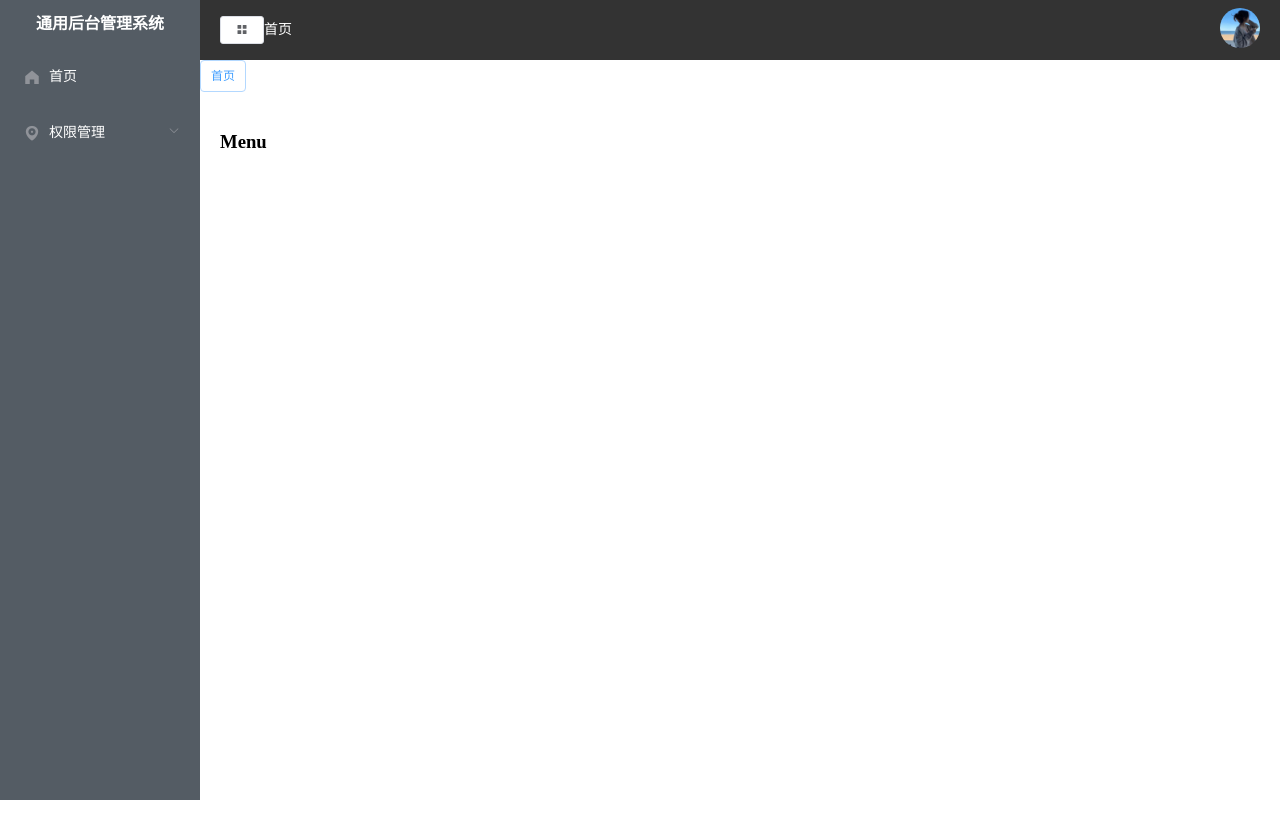
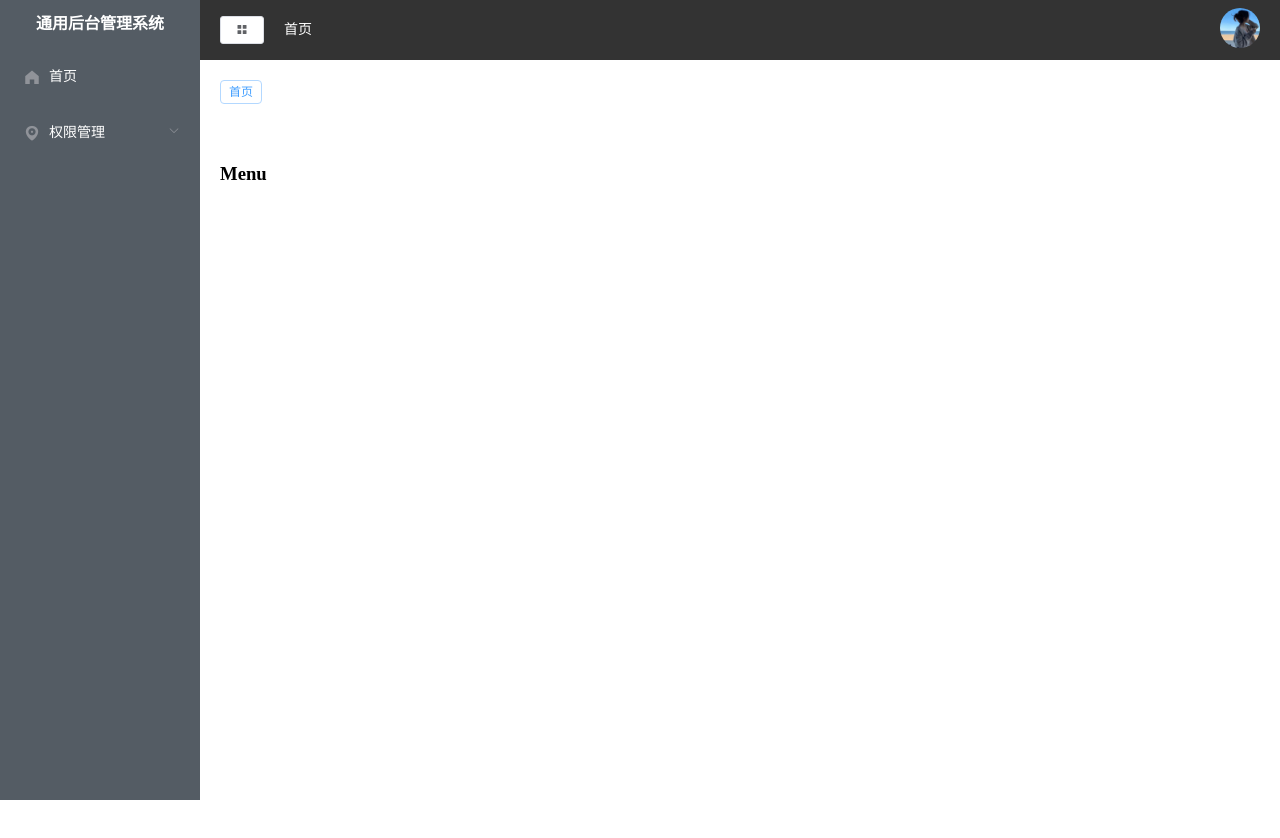
Before and after one commit to KonglxGiThub/20230407_X_VUE, a Vue app in the folder my-app/: page /#/menu in a window 1280 px wide. Shown: the top 838 px of the page. Built offline with nearby package versions, Linux system fonts and the light colour scheme.

Commit message:
tag删除，跳转，样式

```diff
--- a/my-app/src/components/CommonHeader.vue
+++ b/my-app/src/components/CommonHeader.vue
@@ -5,6 +5,7 @@
         icon="el-icon-menu"
         @click="handleIsCollapse"
         size="mini"
+        style="margin-right: 20px"
       ></el-button>
       <!-- 面包屑 -->
       <el-breadcrumb separator="/">
--- a/my-app/src/components/CommonTag.vue
+++ b/my-app/src/components/CommonTag.vue
@@ -1,26 +1,71 @@
 <template>
   <div class="tag-content">
     <el-tag
-      v-for="item in tagList"
+    size="small"
+      v-for="(item, index) in tagList"
       :key="item.label"
       :closable="item.name !== 'home'"
       :effect="item.name === $route.name ? 'dark' : 'plain'"
+      @click="changeTag(item)"
+      @close="handleClose(item, index)"
     >
       {{ item.label }}
     </el-tag>
   </div>
 </template>
 <script>
-import { mapState } from "vuex";
+import { mapState, mapMutations } from "vuex";
 export default {
   name: "CommonTag",
   data() {
     return {};
   },
+  methods: {
+    ...mapMutations(["closeTag"]),
+
+    //点击删除标签
+    handleClose(item, index) {
+      //
+      //const length = this.tagList.length -1
+      //this.$store.commit('')
+
+      //调用store中的mutations
+      this.closeTag(item);
+      const length = this.tagList.length;
+      //删除之后的跳转功能
+      //1、如果要删除的tag不是当前高亮选中的路由，不做处理
+      if (item.name !== this.$route.name) {
+        return;
+      }
+      //2、如果要删除的tag和length相等，表示删除的是最后一项，自动向左移动，跳转到前一级
+      if (index === length) {
+        this.$router.push({ name: this.tagList[index - 1].name });
+      }
+      //3、如果要删除的tag是中间的，自动向后移动，跳转到后一级
+      else {
+        this.$router.push({ name: this.tagList[index].name });
+      }
+    },
+
+    //点击tag跳转页面
+    changeTag(item) {
+      //this.$router.push('/home')
+      this.$router.push({ name: item.name });
+    },
+  },
   computed: {
     ...mapState({
-      tagList: (state) => state.menu.breadcrumbList,//这里实际和面包屑是一个数据
+      tagList: (state) => state.menu.breadcrumbList, //这里实际和面包屑是一个数据
     }),
   },
 };
 </script>
+<style lang="less" scoped>
+.tag-content {
+    padding: 20px;
+    .el-tag {
+        margin-right: 15px;
+        cursor: pointer;
+    }
+}
+</style>
--- a/my-app/src/store/menu.js
+++ b/my-app/src/store/menu.js
@@ -13,6 +13,11 @@ export default {
         ]//面包屑的数据
     },
     mutations: {
+        //删除指定的tag
+        closeTag(state, item) {
+            const index = state.breadcrumbList.findIndex(val => { return val.name === item.name })
+            state.breadcrumbList.splice(index, 1)
+        },
         //用于控制菜单的展开收起
         handleCollapse(state) {
             state.isCollapse = !state.isCollapse
```
